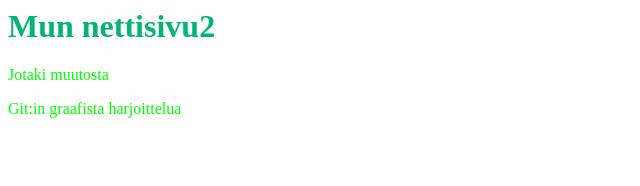
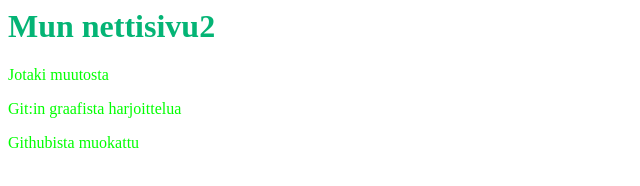
Before and after one commit to 2aimter/nettisivu2-sl, a plain HTML site: page index.html in a window 1280 px wide. Shown: the whole page, without its empty margins (0-640 px from the left). Drawn offline with Linux system fonts and the light colour scheme.

Commit message:
Lisätty kirjaimia 15 kpl

```diff
--- a/index.html
+++ b/index.html
@@ -7,4 +7,5 @@
 <h1> Mun nettisivu2</h2>
 <p>Jotaki muutosta </p>
 <p> Git:in graafista harjoittelua</p>
+<p> Githubista muokattu</p>
 </body>
```
